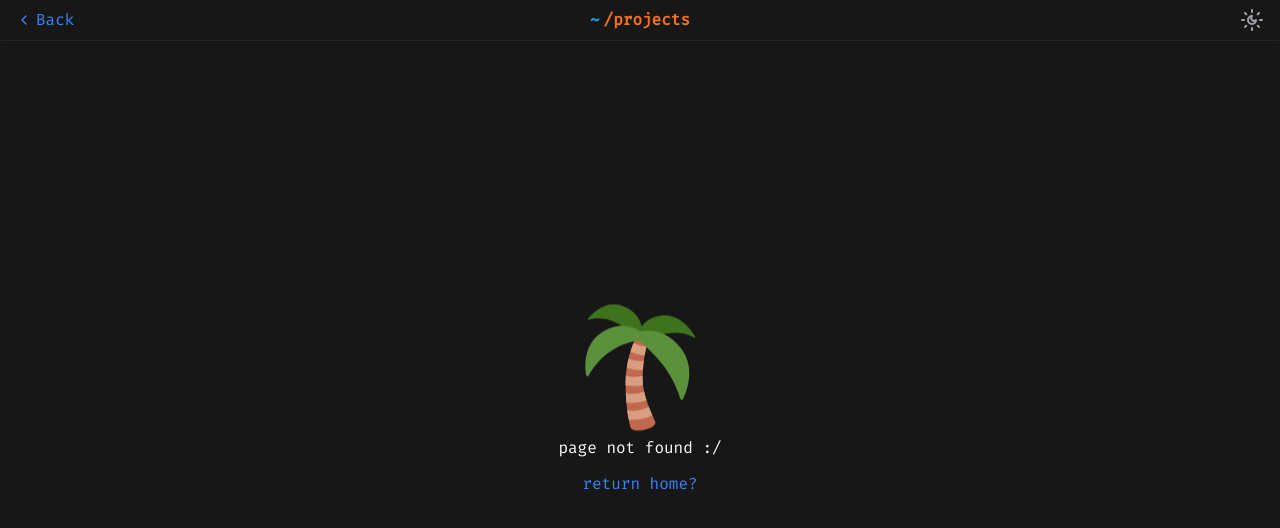
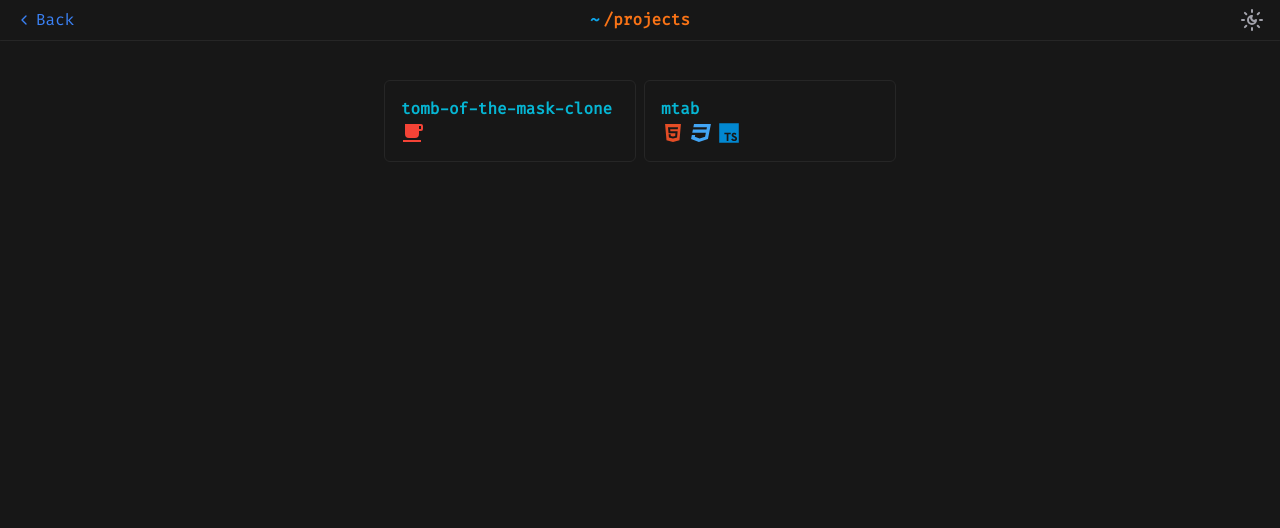
Before and after one commit to maxhu08/maxhu.dev, a Next.js app: page /projects in a window 1280 px wide. Before the commit this address had no page. Shown: the top 528 px of the page. Built offline with nearby package versions, Linux system fonts and the light colour scheme.

Commit message:
add projects page stuff

```diff
--- /dev/null
+++ b/app/projects/page.tsx
@@ -0,0 +1,28 @@
+import { NextPage } from "next";
+import { PageContainer } from "~/components/page-container";
+import { ProjectCard } from "~/components/projects/project-card";
+
+const Page: NextPage = () => {
+  return (
+    <PageContainer>
+      <div className="grid grid-flow-row md:grid-cols-2 gap-2">
+        <ProjectCard
+          info={{
+            title: "tomb-of-the-mask-clone",
+            technologies: ["java"],
+            link: "https://github.com/maxhu08/tomb-of-the-mask-clone",
+          }}
+        />
+        <ProjectCard
+          info={{
+            title: "mtab",
+            technologies: ["html", "css", "typescript"],
+            link: "https://github.com/maxhu08/mtab",
+          }}
+        />
+      </div>
+    </PageContainer>
+  );
+};
+
+export default Page;
--- a/components/navbar.tsx
+++ b/components/navbar.tsx
@@ -95,10 +95,12 @@ export const Navbar: FC = () => {
         )}
         />
       */}
-      <Separator
-        orientation="horizontal"
-        className={cn("transition-all duration-500 mx-auto")}
-      />
+      {pathname !== "/" && (
+        <Separator
+          orientation="horizontal"
+          className={cn("transition-all duration-500 mx-auto")}
+        />
+      )}
     </nav>
   );
 };
--- /dev/null
+++ b/components/page-container.tsx
@@ -0,0 +1,13 @@
+import { FC } from "react";
+
+interface PageContainerProps {
+  children: React.ReactNode;
+}
+
+export const PageContainer: FC<PageContainerProps> = ({ children }) => {
+  return (
+    <main className="grid grid-flow-row mx-auto mt-20 mb-40 w-[95%] lg:w-[60%] xl:w-[40%]">
+      {children}
+    </main>
+  );
+};
--- /dev/null
+++ b/components/projects/project-card.tsx
@@ -0,0 +1,46 @@
+"use client";
+
+import { FC } from "react";
+import { ActionTooltip } from "~/components/action-tooltip";
+import Image from "next/image";
+import { useTheme } from "next-themes";
+import { technologies } from "~/constants/technologies";
+
+interface ProjectCardProps {
+  info: {
+    title: string;
+    technologies: string[];
+    link?: string;
+  };
+}
+
+export const ProjectCard: FC<ProjectCardProps> = ({ info }) => {
+  const { theme } = useTheme();
+
+  return (
+    <div className="bg-neutral-200 dark:bg-neutral-900 p-4 rounded-md border-zinc-400 dark:border-border border-[1px]">
+      <p className="font-semibold text-cyan-500">{info.title}</p>
+      <div className="grid grid-flow-col w-max gap-1">
+        {technologies.map((technology, index: number) => {
+          if (info.technologies.includes(technology.name)) {
+            return (
+              <ActionTooltip label={technology.name} side="bottom" key={index}>
+                <div className="h-6 relative aspect-square">
+                  {technology.iconLight && theme === "light" ? (
+                    <Image
+                      src={technology.iconLight}
+                      alt={technology.name}
+                      fill
+                    />
+                  ) : (
+                    <Image src={technology.icon} alt={technology.name} fill />
+                  )}
+                </div>
+              </ActionTooltip>
+            );
+          }
+        })}
+      </div>
+    </div>
+  );
+};
--- /dev/null
+++ b/constants/technologies.ts
@@ -0,0 +1,20 @@
+export const technologies = [
+  { name: "html", icon: "/assets/technologies/html.svg" },
+  { name: "css", icon: "/assets/technologies/css.svg" },
+  { name: "sass", icon: "/assets/technologies/sass.svg" },
+  { name: "tailwindcss", icon: "/assets/technologies/tailwindcss.svg" },
+  { name: "javascript", icon: "/assets/technologies/javascript.svg" },
+  { name: "typescript", icon: "/assets/technologies/typescript.svg" },
+  { name: "nodejs", icon: "/assets/technologies/nodejs.svg" },
+  { name: "react", icon: "/assets/technologies/react.svg" },
+  {
+    name: "nextjs",
+    icon: "/assets/technologies/nextjs_dark.svg",
+    iconLight: "/assets/technologies/nextjs_light.svg",
+  },
+  { name: "graphql", icon: "/assets/technologies/graphql.svg" },
+  { name: "apollo", icon: "/assets/technologies/apollo.svg" },
+  { name: "trpc", icon: "/assets/technologies/trpc.svg" },
+  { name: "prisma", icon: "/assets/technologies/prisma.svg" },
+  { name: "java", icon: "/assets/technologies/java.svg" },
+];
```
